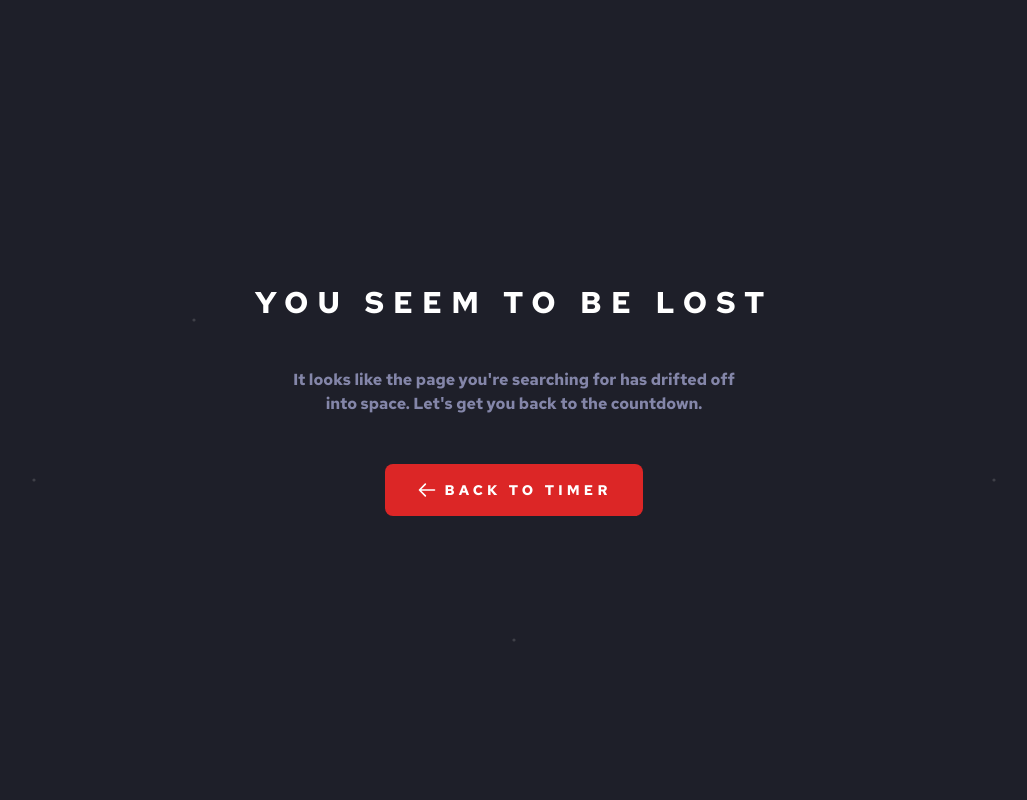
After one commit to bittricky/launch-countdown, a Flask app: template templates/404.html in a window 1280 px wide. The commit adds this page. Shown: the whole page, without its empty margins (126-1153 px from the left). Run offline with Flask 3, Linux system fonts and the light colour scheme; the template is opened without the code that fills it, so the values that code supplies are empty.

Commit message:
feat(404): added a 404 page

```diff
--- a/app.py
+++ b/app.py
@@ -28,5 +28,9 @@ def countdown():
     else:
         return redirect(url_for('index'))
 
+@app.errorhandler(404)
+def page_not_found(e):
+    return render_template('404.html')
+
 if __name__ == '__main__':
     app.run(debug=True)
--- a/static/css/output.css
+++ b/static/css/output.css
@@ -562,6 +562,11 @@ video {
   position: relative;
 }
 
+.mx-auto {
+  margin-left: auto;
+  margin-right: auto;
+}
+
 .mb-12 {
   margin-bottom: 3rem;
 }
@@ -586,16 +591,32 @@ video {
   display: flex;
 }
 
+.inline-flex {
+  display: inline-flex;
+}
+
 .grid {
   display: grid;
+}
+
+.h-5 {
+  height: 1.25rem;
 }
 
 .min-h-screen {
   min-height: 100vh;
 }
 
+.w-5 {
+  width: 1.25rem;
+}
+
 .w-full {
   width: 100%;
+}
+
+.max-w-4xl {
+  max-width: 56rem;
 }
 
 .max-w-md {
@@ -618,6 +639,10 @@ video {
   justify-content: center;
 }
 
+.gap-2 {
+  gap: 0.5rem;
+}
+
 .gap-4 {
   gap: 1rem;
 }
@@ -636,6 +661,10 @@ video {
   --tw-space-y-reverse: 0;
   margin-top: calc(2rem * calc(1 - var(--tw-space-y-reverse)));
   margin-bottom: calc(2rem * var(--tw-space-y-reverse));
+}
+
+.overflow-hidden {
+  overflow: hidden;
 }
 
 .rounded-lg {
@@ -694,6 +723,10 @@ video {
   text-align: center;
 }
 
+.font-\[\'Red_Hat_Text\'\] {
+  font-family: 'Red Hat Text';
+}
+
 .text-2xl {
   font-size: 1.5rem;
   line-height: 2rem;
@@ -719,11 +752,6 @@ video {
 .text-\[\#8486a9\] {
   --tw-text-opacity: 1;
   color: rgb(132 134 169 / var(--tw-text-opacity, 1));
-}
-
-.text-\[\#fb6087\] {
-  --tw-text-opacity: 1;
-  color: rgb(251 96 135 / var(--tw-text-opacity, 1));
 }
 
 .text-red-500 {
@@ -858,11 +886,6 @@ video {
   background-color: rgb(239 68 68 / var(--tw-bg-opacity, 1));
 }
 
-.focus\:border-\[\#fb6087\]:focus {
-  --tw-border-opacity: 1;
-  border-color: rgb(251 96 135 / var(--tw-border-opacity, 1));
-}
-
 .focus\:border-red-500:focus {
   --tw-border-opacity: 1;
   border-color: rgb(239 68 68 / var(--tw-border-opacity, 1));
--- /dev/null
+++ b/templates/404.html
@@ -0,0 +1,54 @@
+<!DOCTYPE html>
+<html lang="en">
+  <head>
+    <meta charset="UTF-8" />
+    <meta name="viewport" content="width=device-width, initial-scale=1.0" />
+    <title>404 - Page Not Found | Launch Countdown Timer</title>
+    <link
+      href="{{ url_for('static', filename='css/output.css') }}"
+      rel="stylesheet"
+    />
+    <link
+      href="https://fonts.googleapis.com/css2?family=Red+Hat+Text:wght@600;700&display=swap"
+      rel="stylesheet"
+    />
+  </head>
+  <body
+    class="font-['Red_Hat_Text'] font-bold bg-[#1e1f29] min-h-screen flex flex-col items-center justify-center overflow-hidden bg-stars"
+  >
+    <main
+      class="w-full max-w-4xl mx-auto px-4 flex flex-col items-center justify-center text-center"
+    >
+      <h1
+        class="text-white text-2xl md:text-3xl tracking-[0.3em] uppercase mb-12"
+      >
+        You seem to be lost
+      </h1>
+
+      <p class="text-[#8486a9] mb-12 max-w-md">
+        It looks like the page you're searching for has drifted off into space.
+        Let's get you back to the countdown.
+      </p>
+
+      <a
+        href="/"
+        class="bg-red-600 hover:bg-red-500 text-white font-bold py-4 px-8 rounded-lg uppercase tracking-[0.3em] transition-colors duration-200 text-sm inline-flex items-center gap-2"
+      >
+        <svg
+          class="w-5 h-5"
+          fill="none"
+          stroke="currentColor"
+          viewBox="0 0 24 24"
+        >
+          <path
+            stroke-linecap="round"
+            stroke-linejoin="round"
+            stroke-width="2"
+            d="M10 19l-7-7m0 0l7-7m-7 7h18"
+          />
+        </svg>
+        Back to Timer
+      </a>
+    </main>
+  </body>
+</html>
```
